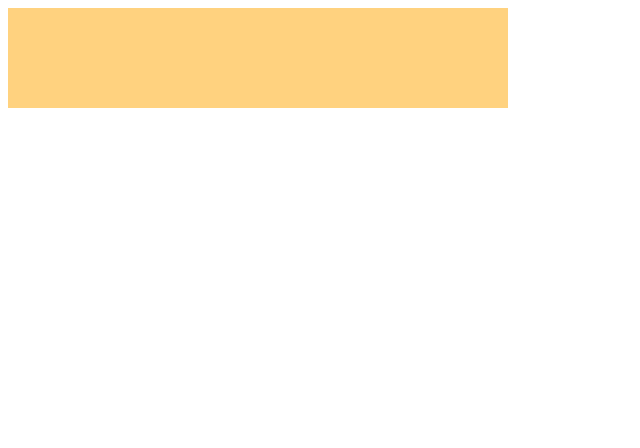
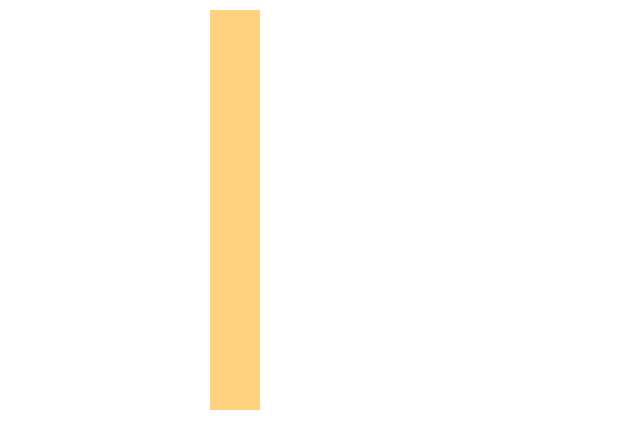
Before and after one commit to JeongYoungseo/web1Projects, a plain HTML site: page 0612/11.html in a window 1280 px wide. Shown: the whole page, without its empty margins (0-640 px from the left). Drawn offline with nearby package versions, Linux system fonts and the light colour scheme.

Commit message:
시각효과연습2

```diff
--- a/0612/11.html
+++ b/0612/11.html
@@ -11,11 +11,16 @@
            $("#box").css({
             width: 100,
             height: 100,
-            backgroundColor: "orange"
+            backgroundColor: "orange",
+            position: "absolute",
+            top: 10,
+            left: 10
             }).animate({
-                width:500,
-                opacity:0.5},
-                2000);
+               width: "-=50",
+               height: "+=300",
+               left: "+=200",
+               opacity: 0.5
+            }, 2000);
         });
     </script>
 </head>
```
